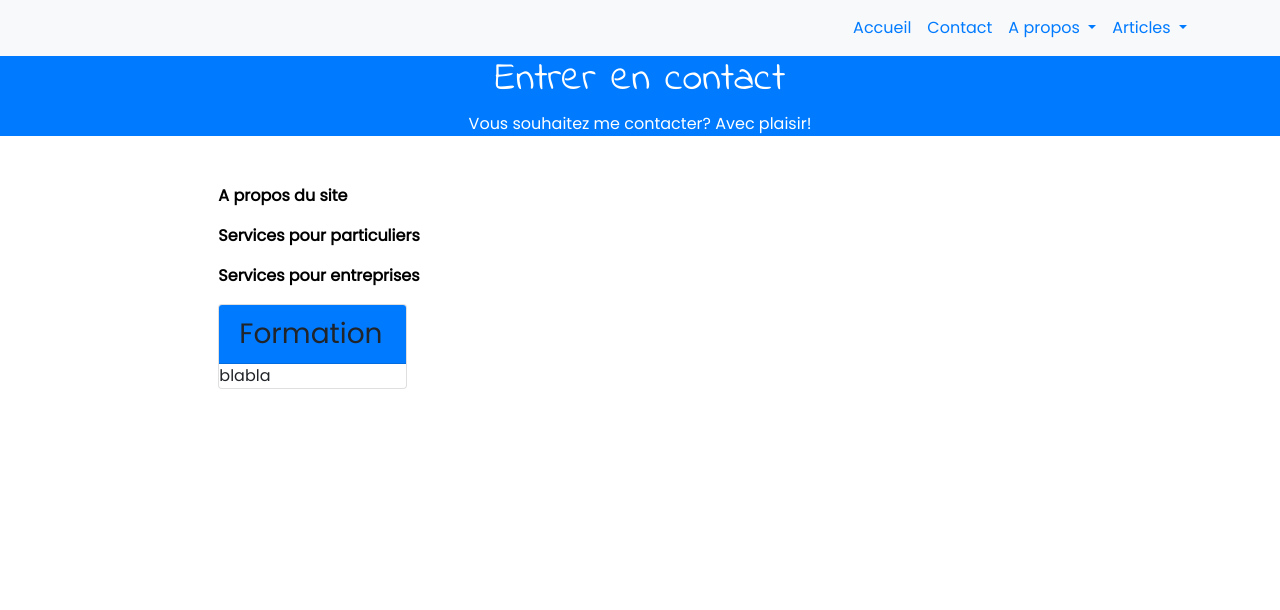
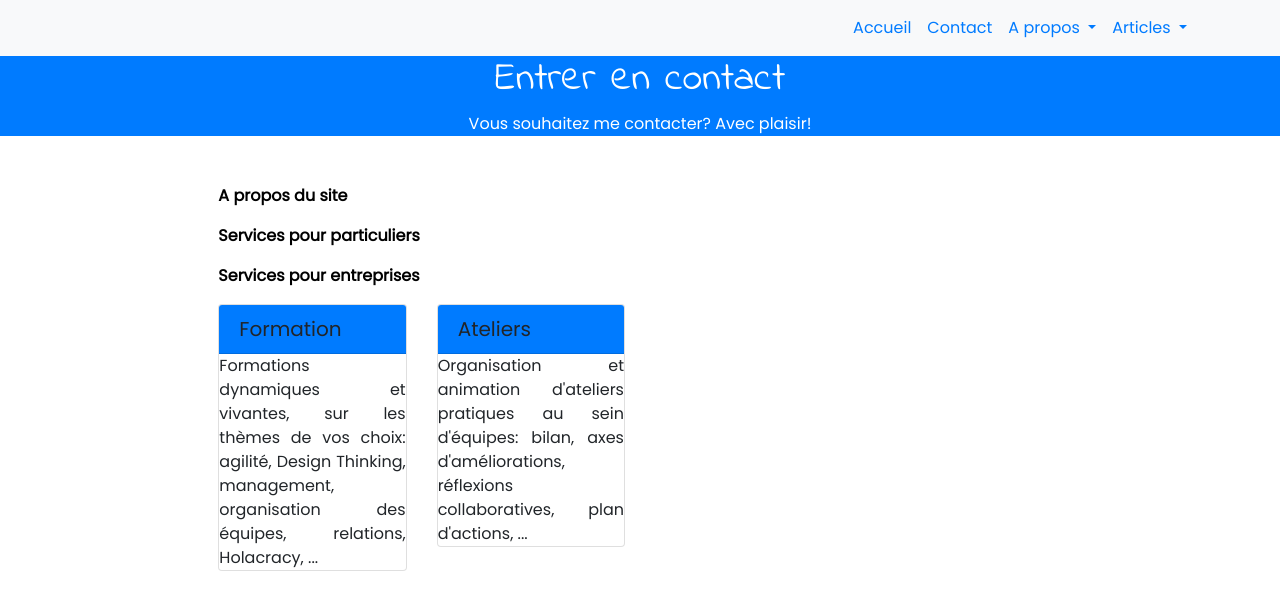
Before and after one commit to OrgaEvolutions/Nathoup.github.io, a Jekyll site: the page built from contact.html, in a window 1280 px wide. Shown: the top 610 px of the page. Built offline with Jekyll 4.4.1, drawn with Linux system fonts in a browser that asks for light colours; nearby versions of some CDN libraries; some web fonts are replaced.

Commit message:
Update contact.html

```diff
--- a/contact.html
+++ b/contact.html
@@ -51,12 +51,23 @@ intro: Vous souhaitez me contacter? Avec plaisir!
 </div>
 
 <div class="row">
+
   <div class="col-md-3">
     <div class="card">
-      <h3 class="card-header bg-primary">Formation</h3>
+      <h5 class="card-header bg-primary">Formation</h5>
       <div class="card-block">
-        blabla
+        Formations dynamiques et vivantes, sur les thèmes de vos choix: agilité, Design Thinking, management, organisation des équipes, relations, Holacracy, ...
       </div>
     </div>
   </div>
+
+    <div class="col-md-3">
+    <div class="card">
+      <h5 class="card-header bg-primary">Ateliers</h5>
+      <div class="card-block">
+        Organisation et animation d'ateliers pratiques au sein d'équipes: bilan, axes d'améliorations, réflexions collaboratives, plan d'actions, ...
+      </div>
+    </div>
+  </div>
+
 </div>
```
